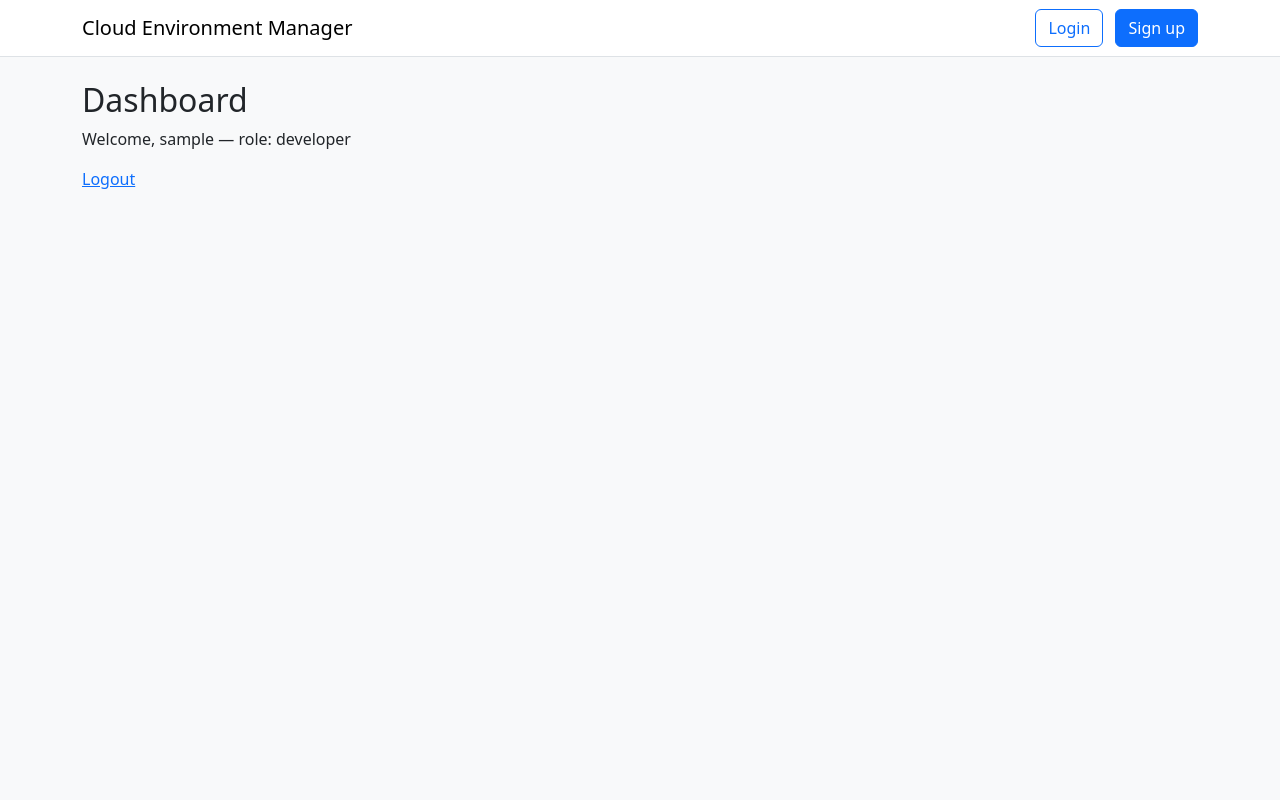
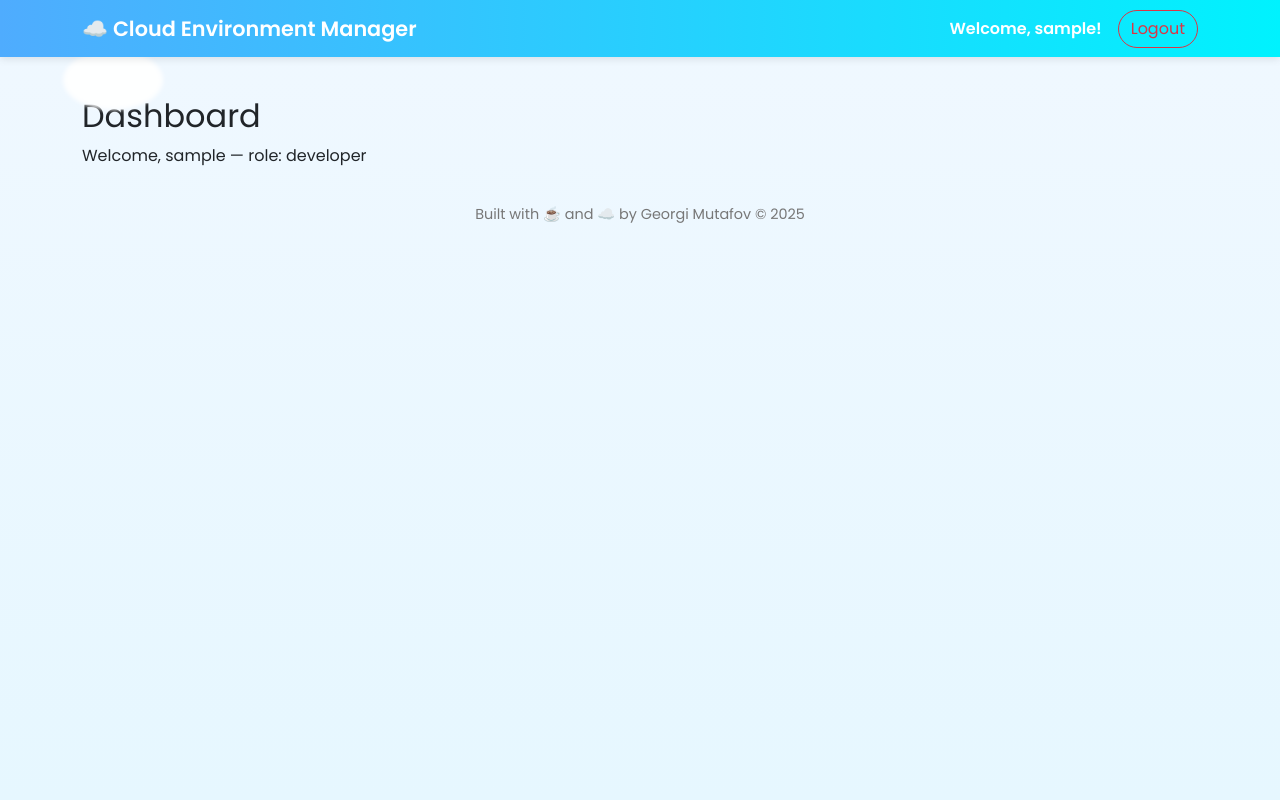
Before and after one commit to gmutafov/cloud-environment-manager, a Django app: page / in a window 1280 px wide. Run offline with Django 5.2, Linux system fonts and the light colour scheme; the visitor is signed in with stand-in values (Sample User, id 1).

Commit message:
style the html

```diff
--- a/backend/accounts/views.py
+++ b/backend/accounts/views.py
@@ -1,4 +1,4 @@
-from django.shortcuts import render
+from django.shortcuts import render, redirect
 from django.contrib.auth.views import LoginView, LogoutView
 from django.urls import reverse_lazy
 from django.views.generic import CreateView, TemplateView
@@ -14,8 +14,21 @@
 class UserLoginView(LoginView):
     template_name = 'accounts/login.html'
 
+    def get_success_url(self):
+        return reverse_lazy('dashboard')
+
+    def dispatch(self, request, *args, **kwargs):
+        if request.user.is_authenticated:
+            return redirect('dashboard')
+        return super().dispatch(request, *args, **kwargs)
+
+
 class UserLogoutView(LogoutView):
     next_page = reverse_lazy('login')
+
+    def get(self, request, *args, **kwargs):
+        return self.post(request, *args, **kwargs)
+
 
 class DashboardView(LoginRequiredMixin, TemplateView):
     template_name = 'accounts/dashboard.html'
--- a/backend/templates/accounts/dashboard.html
+++ b/backend/templates/accounts/dashboard.html
@@ -2,7 +2,5 @@
 {% block content %}
 <h2>Dashboard</h2>
 <p>Welcome, {{ user.username }} — role: {{ role }}</p>
-{% if user.is_authenticated %}
-  <a href="{% url 'logout' %}">Logout</a>
-{% endif %}
+
 {% endblock %}
--- a/backend/templates/base.html
+++ b/backend/templates/base.html
@@ -1,20 +1,124 @@
+
+
 <!DOCTYPE html>
 <html lang="en">
 <head>
     <meta charset="UTF-8">
     <meta name="viewport" content="width=device-width, initial-scale=1.0">
-  <title>{% block title %}My App{% endblock %}</title>
-  <link rel="stylesheet" href="https://cdn.jsdelivr.net/npm/bootstrap@5.3.0/dist/css/bootstrap.min.css">
+    <title>{% block title %}Cloud Environment Manager{% endblock %}</title>
+
+    <link href="https://cdn.jsdelivr.net/npm/bootstrap@5.3.0/dist/css/bootstrap.min.css" rel="stylesheet">
+
+    <link href="https://fonts.googleapis.com/css2?family=Poppins:wght@400;600&display=swap" rel="stylesheet">
+
+    <style>
+        body {
+            font-family: 'Poppins', sans-serif;
+            background: linear-gradient(to bottom, #f0f8ff, #e6f7ff);
+            min-height: 100vh;
+            overflow-x: hidden;
+            position: relative;
+        }
+
+        /* Playful cloud effect */
+        .cloud {
+            position: absolute;
+            background: rgba(255, 255, 255, 0.9);
+            border-radius: 50%;
+            filter: blur(2px);
+            animation: float 60s linear infinite;
+        }
+
+        .cloud:nth-child(1) { width: 100px; height: 60px; top: 50px; left: -120px; animation-delay: 0s; }
+        .cloud:nth-child(2) { width: 150px; height: 80px; top: 120px; left: -200px; animation-delay: 15s; }
+        .cloud:nth-child(3) { width: 120px; height: 70px; top: 200px; left: -180px; animation-delay: 30s; }
+
+        @keyframes float {
+            from { transform: translateX(0); }
+            to { transform: translateX(130vw); }
+        }
+
+        .navbar {
+            background: linear-gradient(90deg, #4facfe, #00f2fe);
+            color: white;
+            box-shadow: 0 2px 8px rgba(0,0,0,0.1);
+        }
+
+        .navbar-brand {
+            font-weight: 600;
+            color: white !important;
+            font-size: 1.3rem;
+        }
+
+        .btn-outline-primary, .btn-primary, .btn-outline-danger {
+            border-radius: 20px;
+            transition: all 0.3s ease;
+        }
+
+        .btn-outline-primary:hover {
+            background-color: #007bff;
+            color: white;
+        }
+
+        .btn-primary {
+            background-color: #007bff;
+            border: none;
+        }
+
+        .btn-primary:hover {
+            background-color: #0056b3;
+        }
+
+        .btn-outline-danger:hover {
+            background-color: #dc3545;
+            color: white;
+        }
+
+        main.container {
+            padding-top: 40px;
+            animation: fadeIn 0.6s ease-in;
+        }
+
+        @keyframes fadeIn {
+            from { opacity: 0; transform: translateY(10px); }
+            to { opacity: 1; transform: translateY(0); }
+        }
+
+        footer {
+            text-align: center;
+            padding: 20px 0;
+            font-size: 0.9rem;
+            color: #777;
+        }
+    </style>
 </head>
-<body class="bg-light">
 
-  <nav class="navbar navbar-expand-lg navbar-light bg-white border-bottom mb-4">
-    <div class="container">
-      <a class="navbar-brand" href="/">Cloud Environment Manager</a>
+<body>
+
+    <!-- Floating Clouds -->
+    <div class="cloud"></div>
+    <div class="cloud"></div>
+    <div class="cloud"></div>
+
+    <!-- Navbar -->
+    <nav class="navbar navbar-expand-lg">
+        <div class="container d-flex justify-content-between align-items-center">
+            <a class="navbar-brand" href="/">☁️ Cloud Environment Manager</a>
+
+            {% if user.is_authenticated %}
+            <div class="d-flex align-items-center">
+                <span class="me-3 fw-semibold">Welcome, {{ user.username }}!</span>
+                <form method="post" action="{% url 'logout' %}" class="d-inline">
+                    {% csrf_token %}
+                    <button type="submit" class="btn btn-outline-danger">Logout</button>
+                </form>
+            </div>
+            {% else %}
             <div>
                 <a class="btn btn-outline-primary me-2" href="{% url 'login' %}">Login</a>
-        <a class="btn btn-primary" href="{% url 'signup' %}">Sign up</a>
+                <a class="btn btn-primary" href="{% url 'signup' %}">Sign Up</a>
             </div>
+            {% endif %}
         </div>
     </nav>
 
@@ -23,5 +127,9 @@
         {% endblock %}
     </main>
 
+    <footer>
+        <p>Built with ☕ and ☁️ by Georgi Mutafov &copy; {% now "Y" %}</p>
+    </footer>
+
 </body>
 </html>
```
Also changed, not shown: backend/templates/accounts/login.html (+29 -7 lines), backend/templates/accounts/signup.html (+31 -7 lines). Lines whose indentation alone changed are shown as unchanged.
